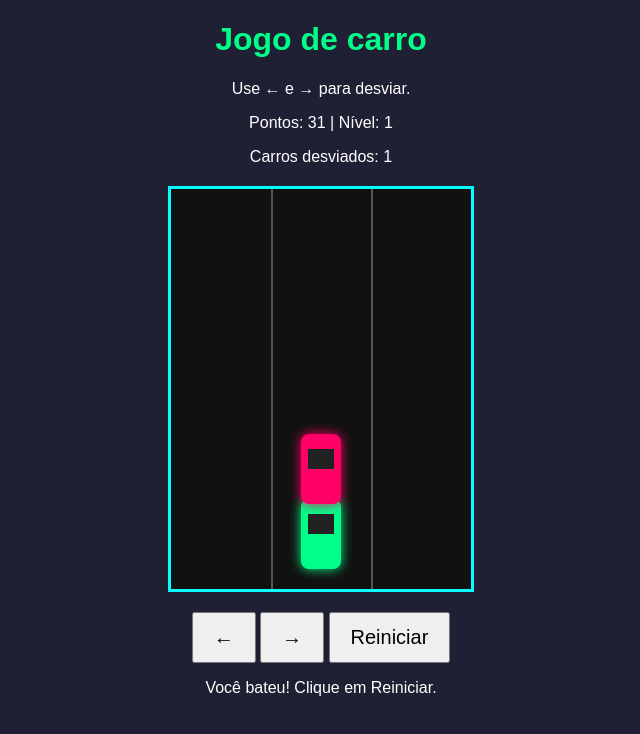
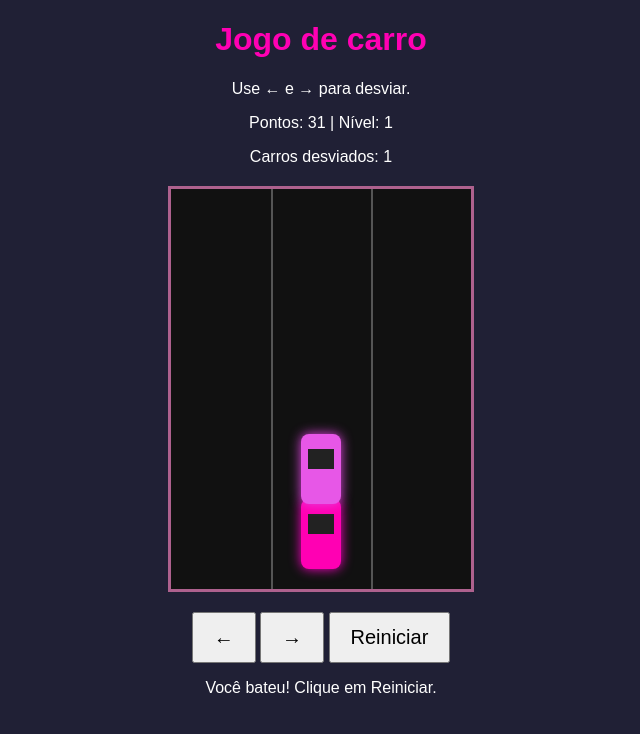
Before and after one commit to kareeenaraujoo/cargame, a plain HTML site: page index.html in a window 1280 px wide. Shown: the whole page, without its empty margins (319-959 px from the left). Drawn offline with Linux system fonts and the light colour scheme.

Commit message:
alteração

```diff
--- a/estilo.css
+++ b/estilo.css
@@ -7,7 +7,7 @@ body {
 
 
 h1 {
-  color: #00ff88;
+  color: #ff00b3;
 }
 
 
@@ -16,7 +16,7 @@ h1 {
   width: 300px;
   height: 400px;
   background: #111;
-  border: 3px solid cyan;
+  border: 3px solid rgba(230, 126, 186, 0.74);
   margin: 20px auto;
   position: relative;
   overflow: hidden;
@@ -66,16 +66,16 @@ h1 {
 
 
 #jogador {
-  background: #00ff88;
-  color: #00ff88;
+  background: #ff00b3;
+  color: #ff00c8;
   left: 130px;
   top: 310px;
 }
 
 
 #inimigo {
-  background: #ff0066;
-  color: #ff0066;
+  background: #e757e7;
+  color: #e446e4;
   left: 30px;
   top: -70px;
 }
```
